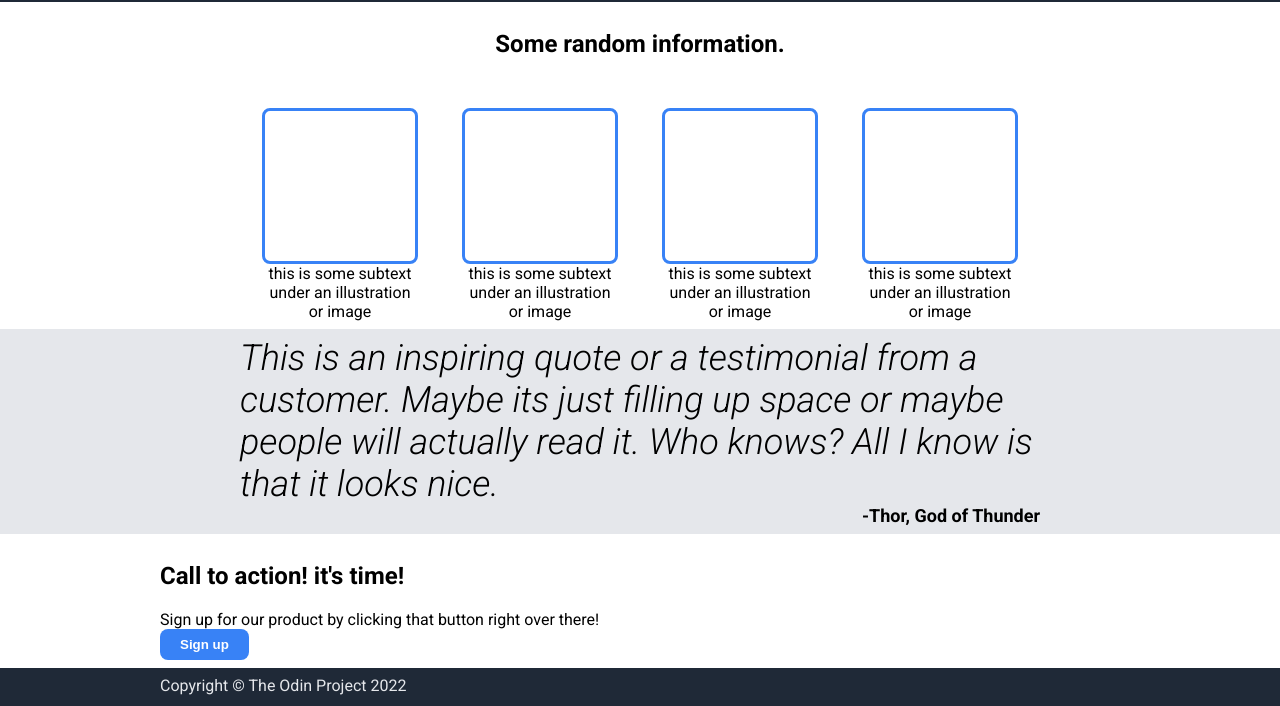
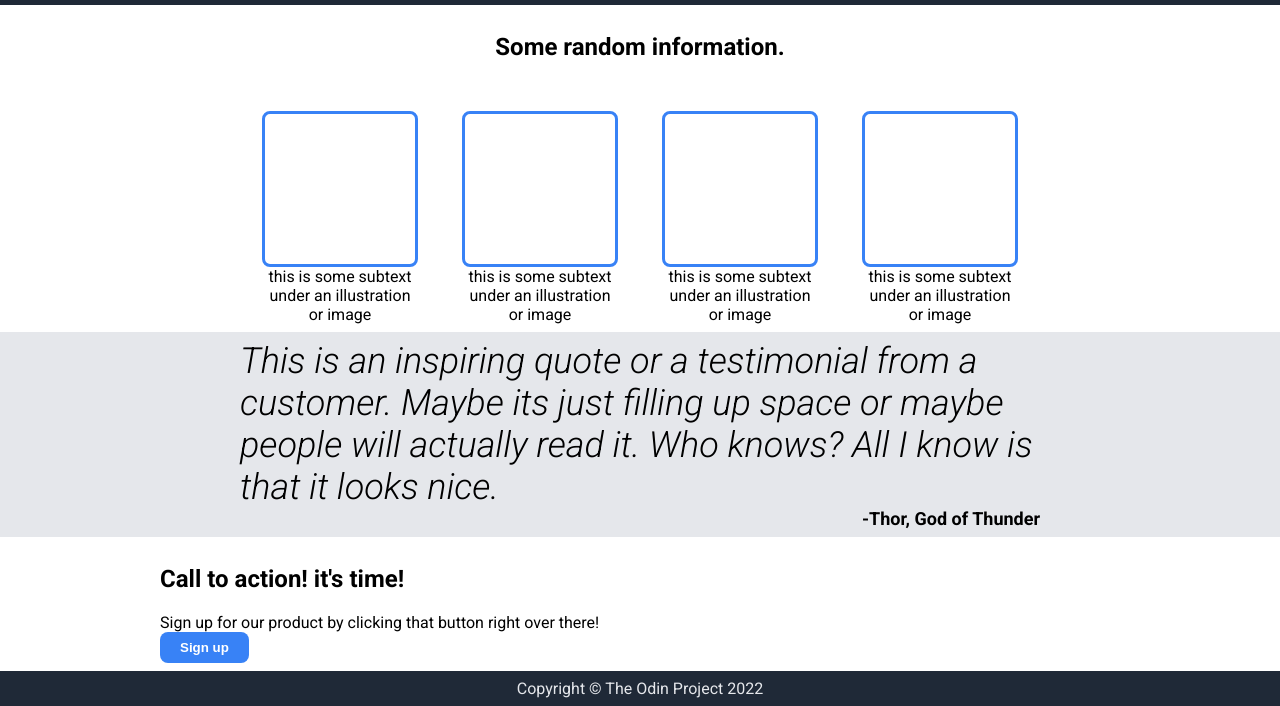
Before and after one commit to ayoung90/odin-project-landing-page, a plain HTML site: page index.html in a window 1280 px wide. Shown: the part 338-1044 px from the top of the page. Drawn offline with Linux system fonts and the light colour scheme.

Commit message:
footer is now aligned

```diff
--- a/index.html
+++ b/index.html
@@ -59,8 +59,8 @@
         <div class="quote">This is an inspiring quote or a testimonial from a customer. Maybe its just filling up space
             or maybe people will actually read it. Who knows? All I know is that it looks nice.
 
-        <div class="author">-Thor, God of Thunder</div>
-    </div>
+            <div class="author">-Thor, God of Thunder</div>
+        </div>
     </div>
     <div class="container content-signup">
         <div class="cta-box">
@@ -70,7 +70,7 @@
         </div>
     </div>
     <div class="container footer">
-        Copyright © The Odin Project 2022
+        <div>Copyright © The Odin Project 2022</div>
     </div>
 
 </body>
--- a/styles/style.css
+++ b/styles/style.css
@@ -23,7 +23,7 @@ body {
 
 .header,
 .footer {
-    max-height: 50px;
+    max-height: 60px;
 }
 
 .header .links {
@@ -143,3 +143,9 @@ button {
 .content-signup {
     background-color: white;
 }
+
+.footer{
+    display:flex;
+    justify-content: center;
+    align-items: center;
+}
```
